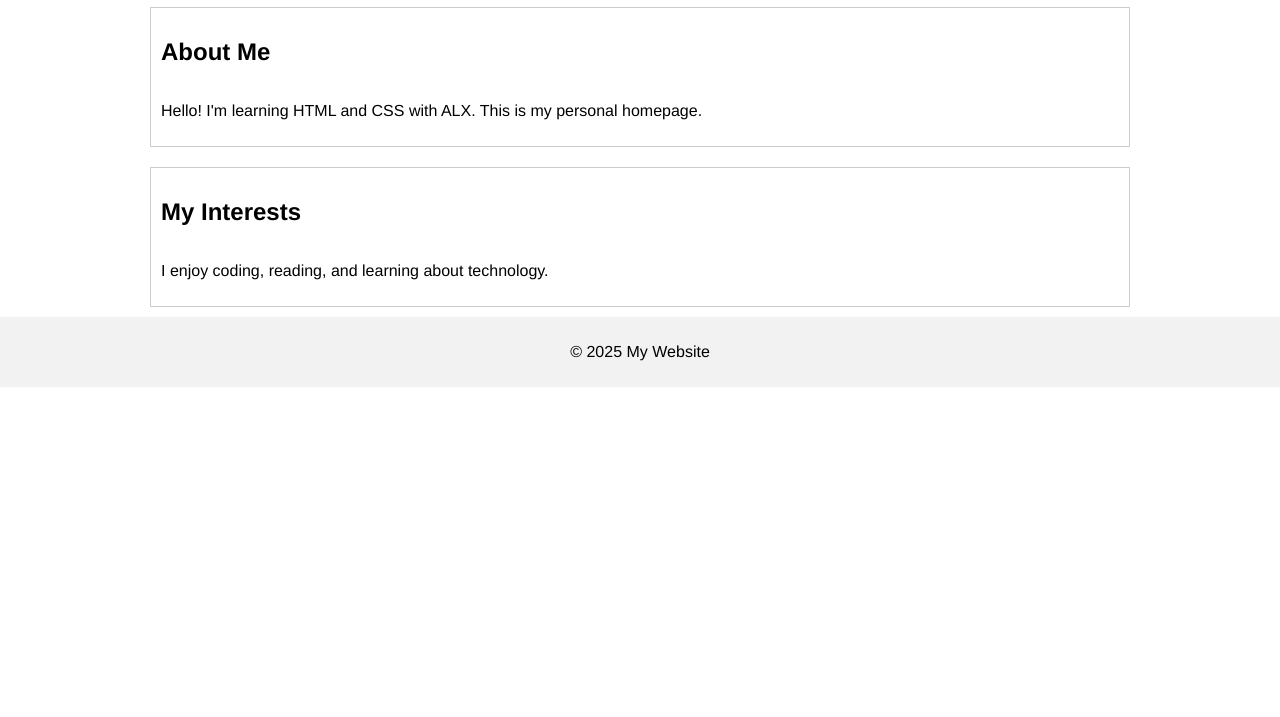
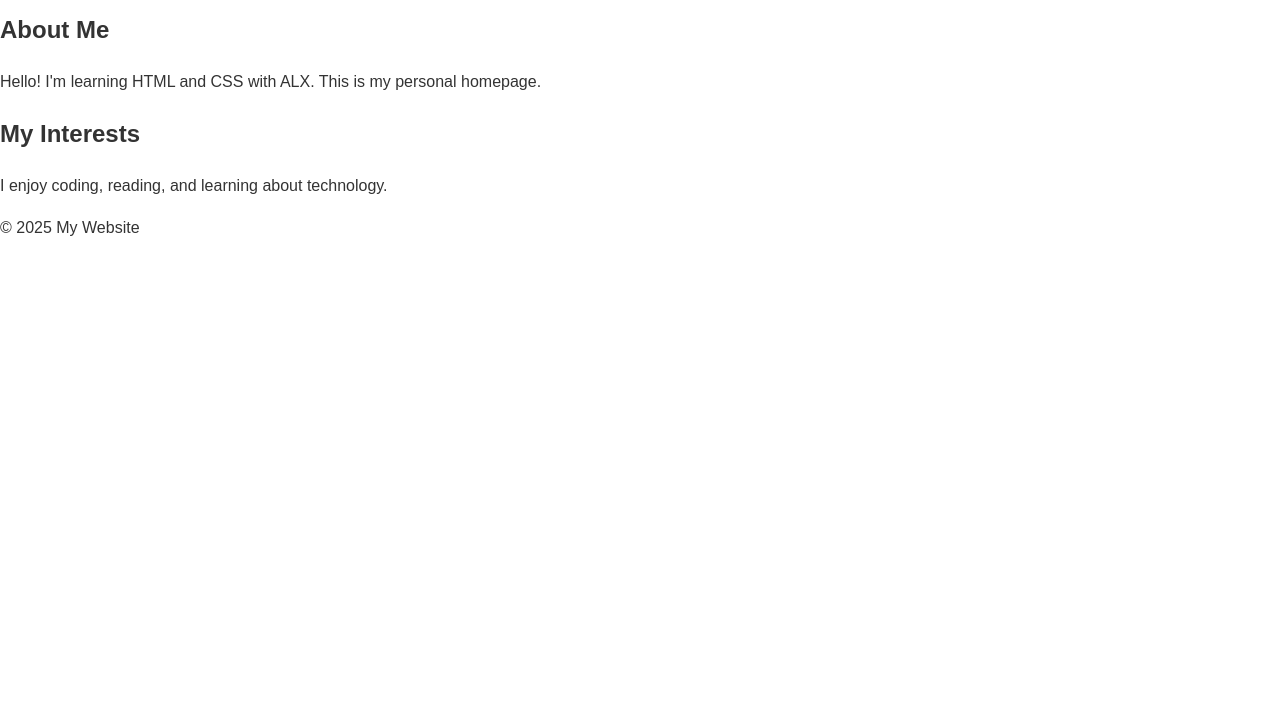
Before and after one commit to yildumd/alx_html_css, a plain HTML site: page css_basic/index.html in a window 1280 px wide. Shown: the part 83-800 px from the top of the page. Drawn offline with Linux system fonts and the light colour scheme.

Commit message:
Add basic CSS styling structure

```diff
--- a/css_basic/base.css
+++ b/css_basic/base.css
@@ -1,32 +1,21 @@
-body {
-  display: flex;
-  flex-direction: column;
-  align-items: center;
-  font-family: Helvetica, sans-serif;
-  margin: 0;
-  padding: 0;
+/* Base styles */
+html {
+    scroll-behavior: smooth;
+    font-size: 16px;
 }
 
-main {
-  display: flex;
-  flex-direction: column;
-  width: 100%;
-  max-width: 1000px;
+body {
+    margin: 0;
+    font-family: Arial, sans-serif;
+    line-height: 1.6;
+    color: #333;
 }
 
-article {
-  display: flex;
-  flex-direction: column;
-  background-color: white;
-  margin: 10px;
-  padding: 10px;
-  border: 1px solid #ccc;
+a {
+    color: #0066cc;
+    text-decoration: none;
 }
 
-footer {
-  margin-top: auto;
-  background-color: #f2f2f2;
-  text-align: center;
-  padding: 10px;
-  width: 100%;
+a:hover {
+    text-decoration: underline;
 }
```
